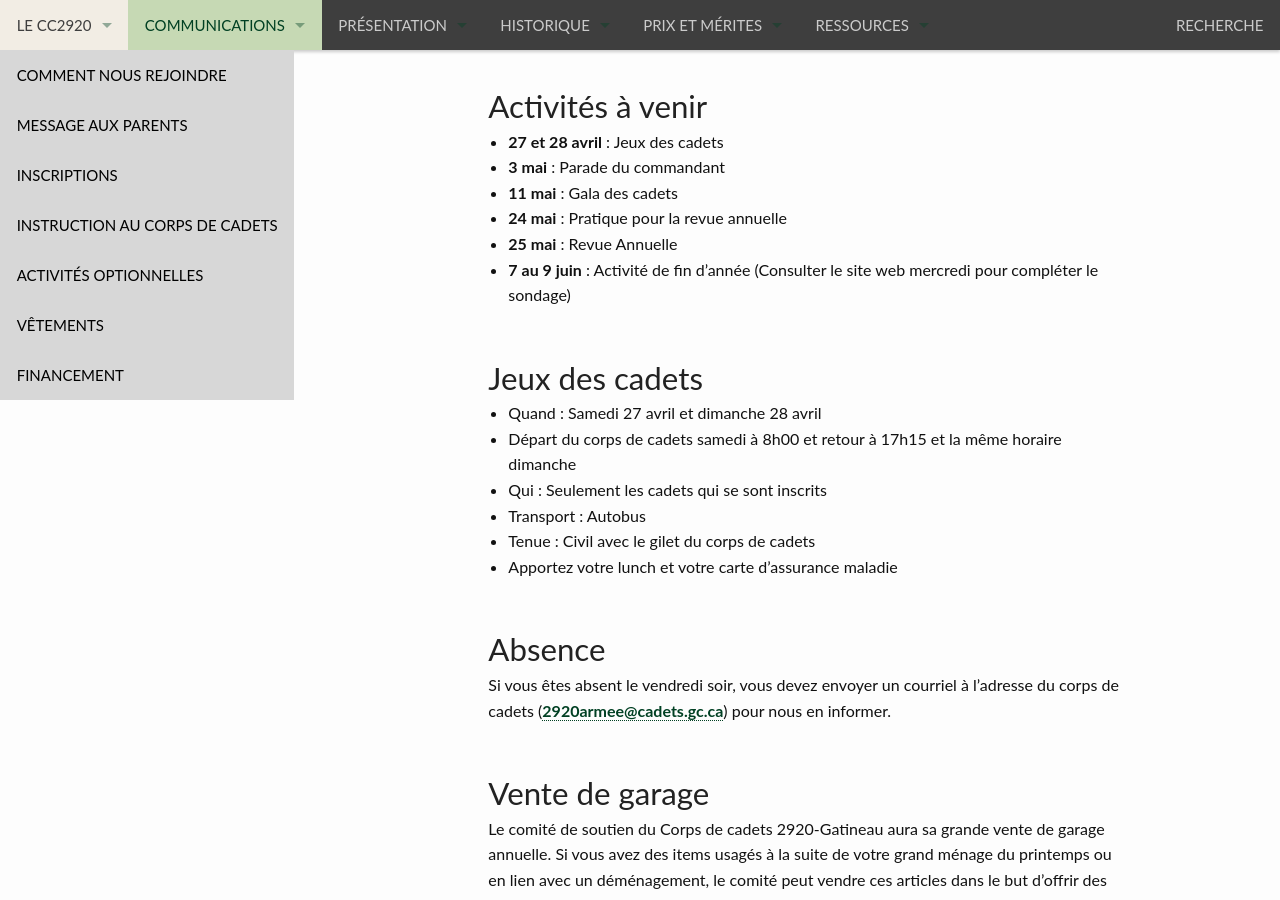
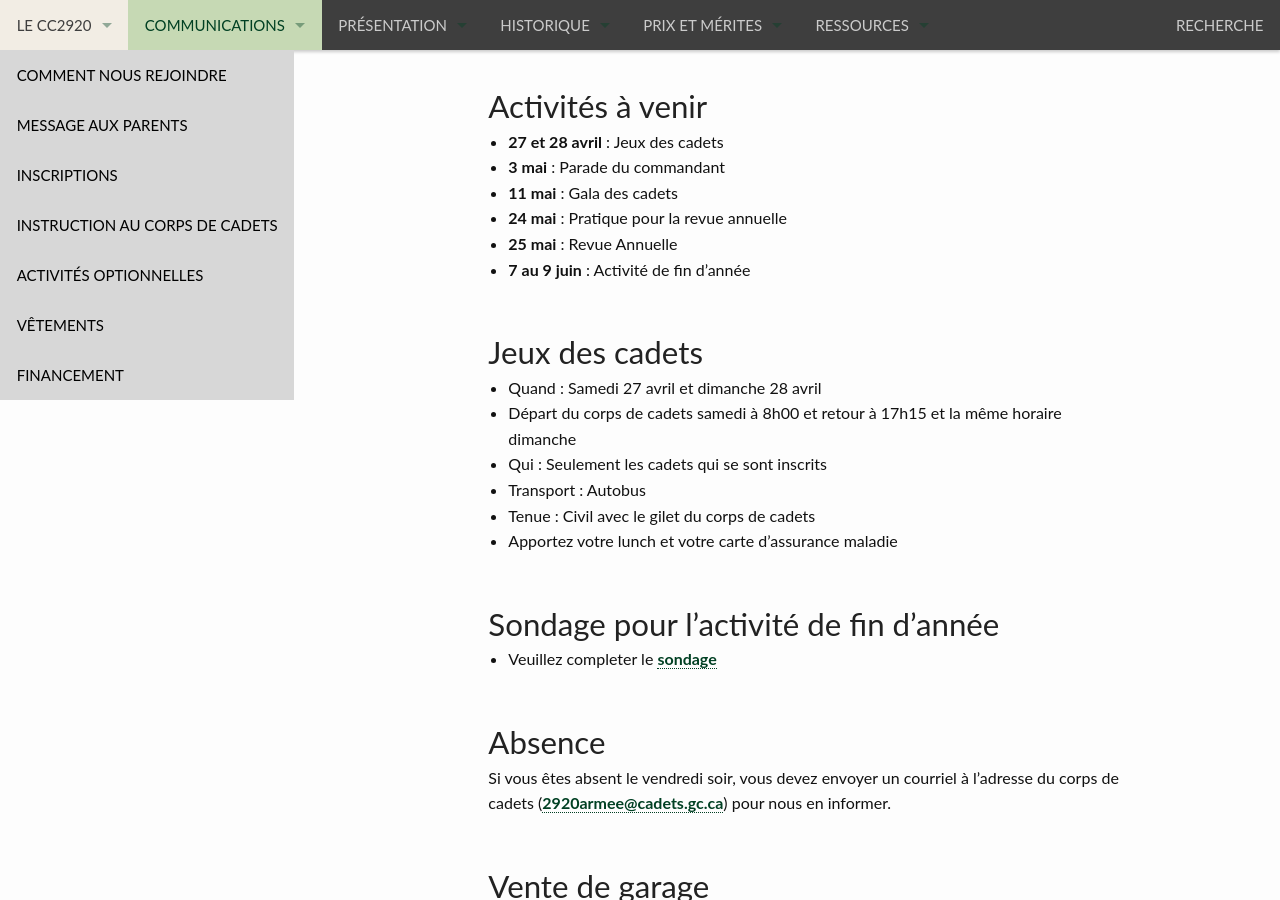
Before and after one commit to CC2920/web, a Jekyll site: the page built from _communications/messages.md, in a window 1280 px wide and 900 px high, scrolled down 820 px. Built offline with Jekyll 4.4.1, drawn with Linux system fonts in a browser that asks for light colours.

Commit message:
Message semaine du 21 avril

```diff
--- a/_communications/messages.md
+++ b/_communications/messages.md
@@ -30,7 +30,7 @@ Soirée d'instruction, tenue de sport pour tous.
 - **11 mai** : Gala des cadets
 - **24 mai** : Pratique pour la revue annuelle
 - **25 mai** : Revue Annuelle
-- **7 au 9 juin**  : Activité de fin d'année (Consulter le site web mercredi pour compléter le sondage)
+- **7 au 9 juin**  : Activité de fin d'année
 
 ## Jeux des cadets
 
@@ -41,6 +41,9 @@ Soirée d'instruction, tenue de sport pour tous.
 - Tenue : Civil avec le gilet du corps de cadets
 - Apportez votre lunch et votre carte d'assurance maladie
 
+## Sondage pour l'activité de fin d'année
+
+- Veuillez completer le [sondage](https://docs.google.com/forms/d/e/1FAIpQLSfuGwhhZwkkelX0Ioh26kDOGDX_eelR1XNtFNM8tDN0rujeUQ/viewform?usp=sf_link)
 
 ## Absence
 
```
